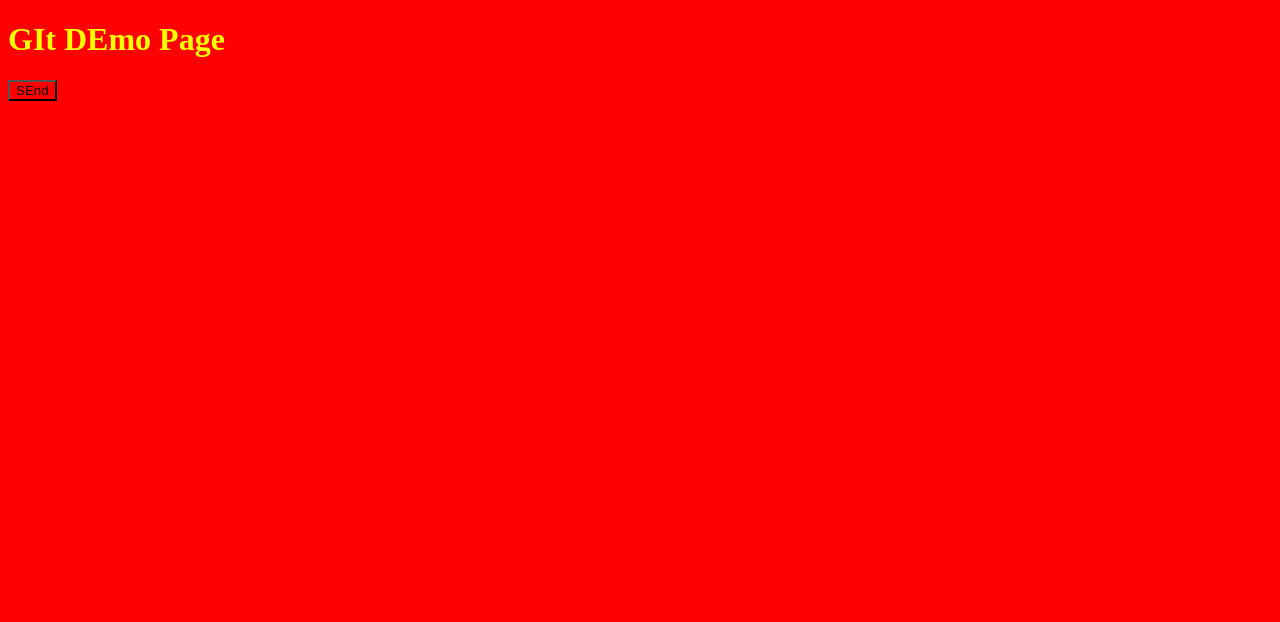
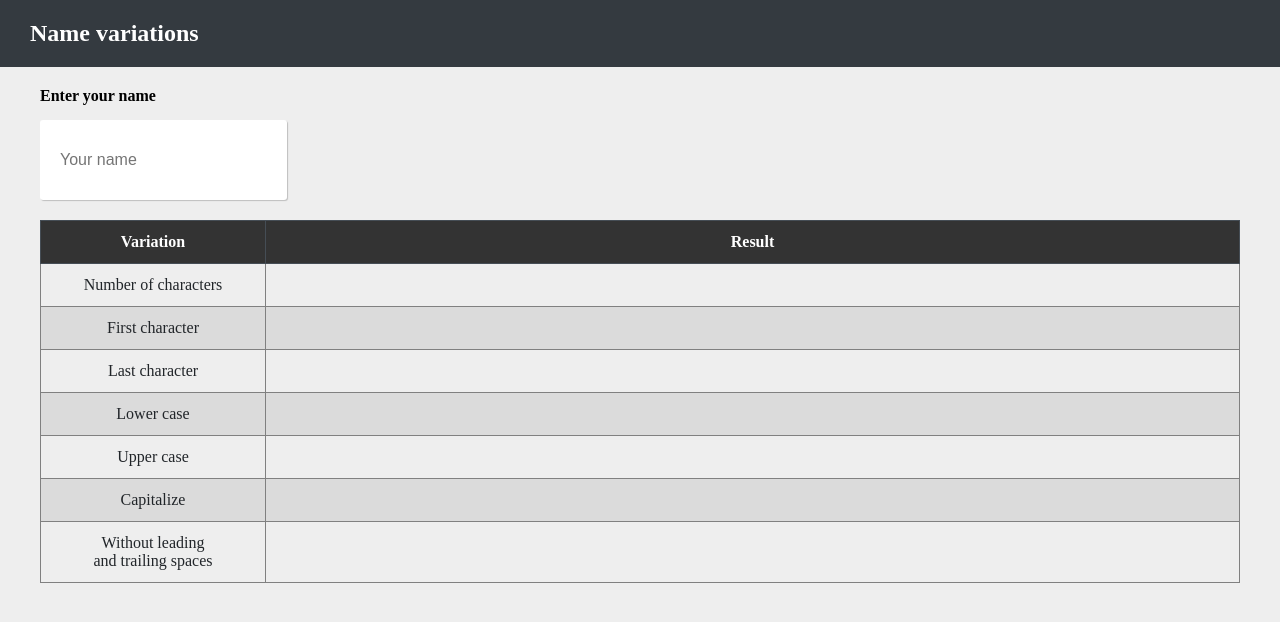
Before and after one commit to Gjala/variations, a plain HTML site: page index.html in a window 1280 px wide. Drawn offline with Linux system fonts and the light colour scheme.

Commit message:
variations

```diff
--- a/app.js
+++ b/app.js
@@ -1 +1,27 @@
-alert("HELLO WORLD!")
+import {getNumberOfChars, getFirstChar, getLastChar, getLower, getUpper, getCapitalized, getClean} from "./variations.js";
+
+const answer1 = document.querySelector("#answer1");
+const answer2 = document.querySelector("#answer2");
+const answer3 = document.querySelector("#answer3");
+const answer4 = document.querySelector("#answer4");
+const answer5 = document.querySelector("#answer5");
+const answer6 = document.querySelector("#answer6");
+const answer7 = document.querySelector("#answer7");
+
+const name = document.querySelector("#your-name");
+
+name.addEventListener("keyup", () => {
+    const value = name.value;
+
+    answer1.textContent = getNumberOfChars(value);
+    answer2.textContent = getFirstChar(value);
+    answer3.textContent = getLastChar(value);
+    answer4.textContent = getLower(value);
+    answer5.textContent = getUpper(value);
+    if (value){
+        answer6.textContent = getCapitalized(value);
+    } else {
+        answer6.textContent = "";
+    }
+    answer7.textContent = getClean(value);
+});
--- a/index.html
+++ b/index.html
@@ -7,9 +7,57 @@
     <link rel="stylesheet" href="style.css">
 </head>
 <body>
-    <h1>GIt DEmo Page</h1>
-    <button type="submit">SEnd </button>
-    <navgot git</nav>
-    <script src="app.js"></script>
+    <nav>
+        <h1>Name variations</h1>
+    </nav>
+
+    <main>
+        <div>
+            <label class="label" for="component-name">Enter your name</label>
+            <input type="text" class="textbox" placeholder="Your name" id="your-name">
+        </div>
+
+        <div class="table-container">
+            <table border="1">
+                <thead>
+                    <tr>
+                        <th width="200px">Variation</th>
+                        <th>Result</th>
+                    </tr>
+                </thead>
+                <tbody>
+                    <tr>
+                        <td>Number of characters</td>
+                        <td id="answer1"></td>
+                    </tr>
+                    <tr>
+                        <td>First character</td>
+                        <td id="answer2"></td>
+                    </tr>
+                    <tr>
+                        <td>Last character</td>
+                        <td id="answer3"></td>
+                    </tr>
+                    <tr>
+                        <td>Lower case</td>
+                        <td id="answer4"></td>
+                    </tr>
+                    <tr>
+                        <td>Upper case</td>
+                        <td id="answer5"></td>
+                    </tr>
+                    <tr>
+                        <td>Capitalize</td>
+                        <td id="answer6"></td>
+                    </tr>
+                    <tr>
+                        <td>Without leading<br>and trailing spaces</td>
+                        <td id="answer7"></td>
+                    </tr>
+                </tbody>
+            </table>
+        </div>
+    </main>
+
 </body>
 </html>
--- a/style.css
+++ b/style.css
@@ -1,11 +1,67 @@
-button {
-    background:red;
+:root {
+    --light-gray: #EEEEEE;
+    --light-blue: #1B9CE2;
+    --dark: #333;
 }
 
 body {
-    background-color:red;
+    margin: 0;
+    background-color: var(--light-gray);
 }
 
-h1 {
-    color:yellow;
+main {
+    margin: 20px;
 }
+
+
+nav {
+    background-color: #343a40;
+    color: white;
+    padding: 20px 30px;
+}
+nav h1 {
+    margin: 0;
+}
+
+.textbox {
+  border: 0;
+  min-width: 200px;
+  padding: 15px 20px;
+  font-size: 16px;
+  min-height: 50px;
+  border-radius: 3px;
+  transition: opacity 200ms ease-out;
+  box-shadow: 1px 1px 1px rgba(0, 0, 0, 0.2);
+  margin: 0 20px;
+}
+
+.label {
+    font-weight: bold;
+    display: block;
+    margin: 15px 20px;
+}
+
+.table-container {
+  margin: 20px;
+}
+
+table {
+  width: 100%;
+  color: #212529;
+  border-collapse: collapse;
+}
+
+table th {
+  color: white;
+  background-color: var(--dark);
+  border-color: #454d55;
+  padding: .75rem;
+  vertical-align: middle;
+}
+table td {
+  text-align: center;
+  padding: .75rem;
+}
+table tr:nth-of-type(even) td {
+    background-color: rgba(0,0,0,.08);
+}
--- /dev/null
+++ b/variations.js
@@ -0,0 +1,30 @@
+export function getNumberOfChars(name) {
+    return name.length;
+
+}
+
+export function getFirstChar(name) {
+
+}
+
+export function getLastChar(name) {
+
+}
+
+export function getLower(name) {
+
+
+
+}
+
+export function getUpper (name) {
+
+}
+
+export function getCapitalized(name) {
+
+}
+
+export function getClean(name) {
+
+}
```
